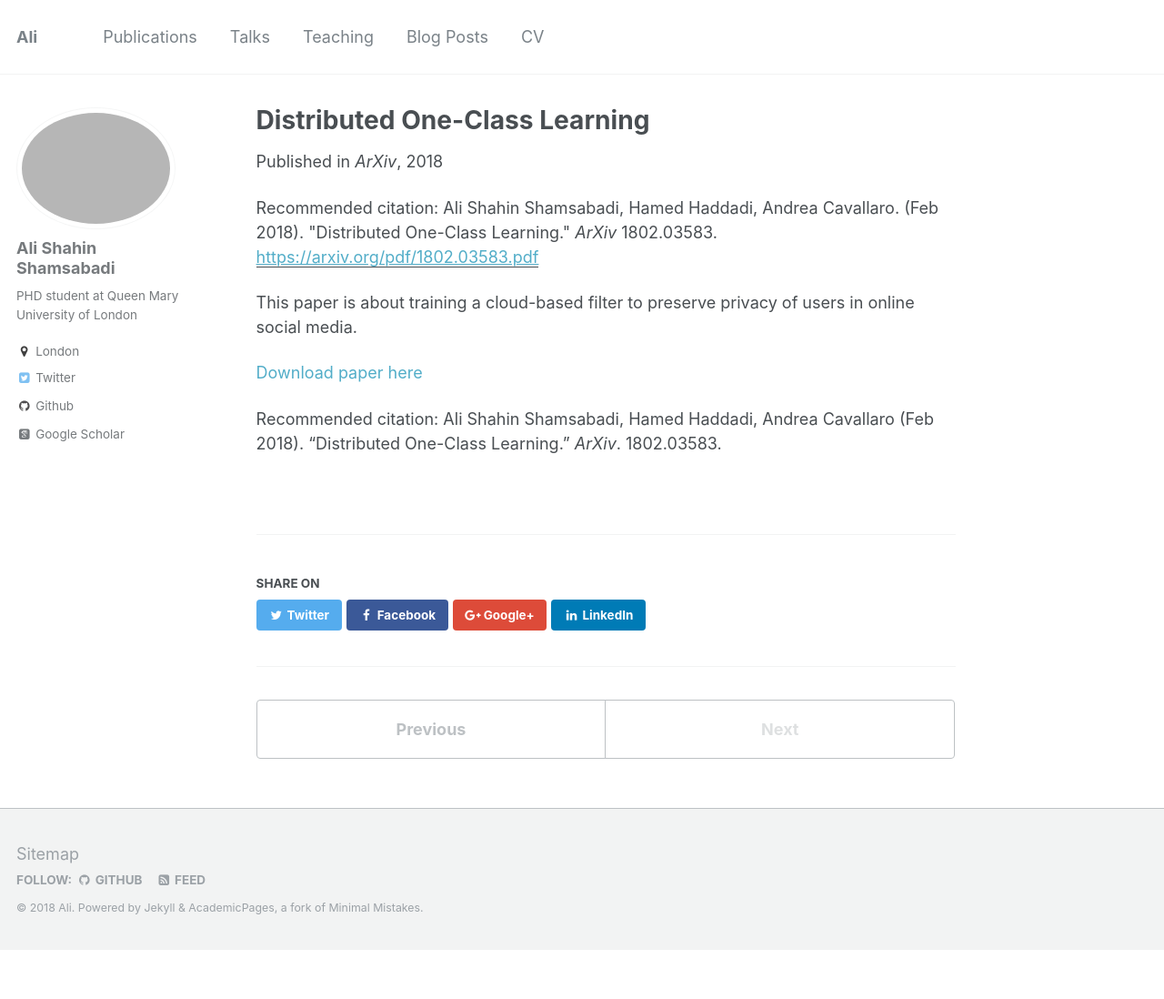
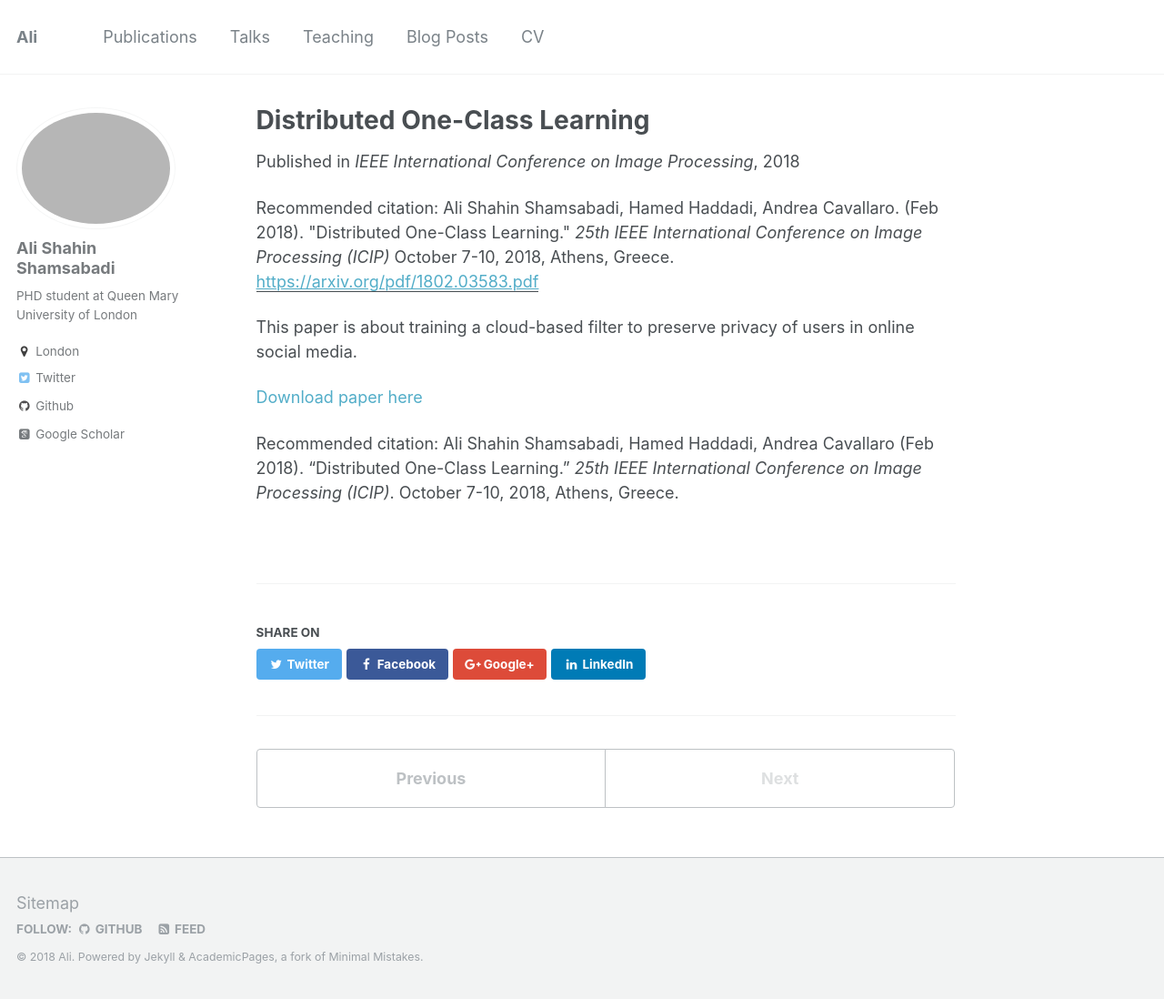
Before and after one commit to AliShahin/AliShahin.github.io, a Jekyll site: the page built from _publications/2018-02-13-paper-title-number-5.md, in a window 1280 px wide and 1098 px high. Shown: the whole window at 91% size. Built offline with Jekyll 4.4.1, drawn with Linux system fonts in a browser that asks for light colours; some web fonts are replaced.

Commit message:
Update 2018-02-13-paper-title-number-5.md

```diff
--- a/_publications/2018-02-13-paper-title-number-5.md
+++ b/_publications/2018-02-13-paper-title-number-5.md
@@ -4,12 +4,12 @@ collection: publications
 permalink: /publication/2018-02-13-Distributed One-Class Learning
 excerpt: 'This paper is about training a cloud-based filter to preserve privacy of users in online social media.'
 date: 2018-02-13
-venue: 'ArXiv'
+venue: 'IEEE International Conference on Image Processing'
 paperurl: 'https://arxiv.org/pdf/1802.03583.pdf'
-citation: 'Ali Shahin Shamsabadi, Hamed Haddadi, Andrea Cavallaro. (Feb 2018). &quot;Distributed One-Class Learning.&quot; <i> ArXiv</i> 1802.03583.'
+citation: 'Ali Shahin Shamsabadi, Hamed Haddadi, Andrea Cavallaro. (Feb 2018). &quot;Distributed One-Class Learning.&quot; <i> 25th IEEE International Conference on Image Processing (ICIP)</i> October 7-10, 2018, Athens, Greece.'
 ---
 This paper is about training a cloud-based filter to preserve privacy of users in online social media.
 
 [Download paper here](https://arxiv.org/pdf/1802.03583.pdf)
 
-Recommended citation: Ali Shahin Shamsabadi, Hamed Haddadi, Andrea Cavallaro (Feb 2018). "Distributed One-Class Learning." <i> ArXiv</i>. 1802.03583.
+Recommended citation: Ali Shahin Shamsabadi, Hamed Haddadi, Andrea Cavallaro (Feb 2018). "Distributed One-Class Learning." <i> 25th IEEE International Conference on Image Processing (ICIP)</i>. October 7-10, 2018, Athens, Greece.
```
